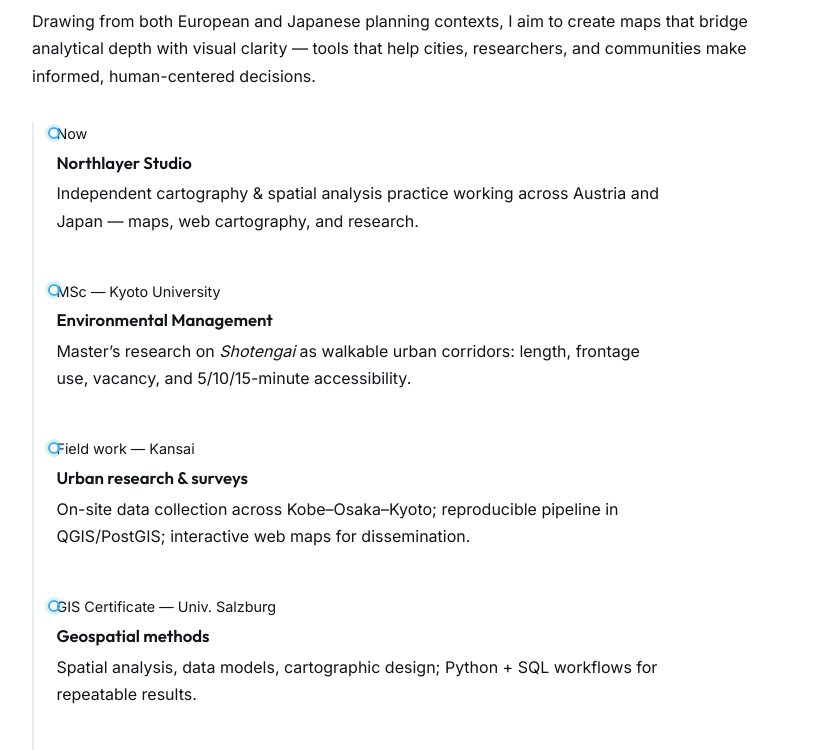
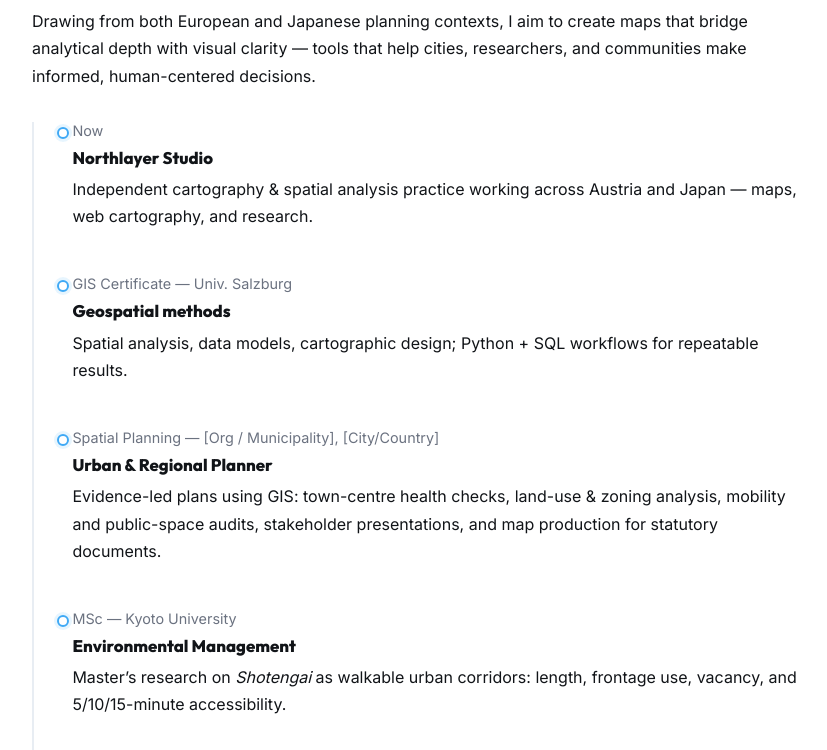
Before and after one commit to KansaiGeoCoder/KansaiGeoCoder.github.io, a plain HTML site: page index.html in a window 1280 px wide. Shown: the part 2740-3490 px from the top of the page, without its empty margins (58-885 px from the left). Drawn offline with Linux system fonts and the light colour scheme.

Commit message:
Changes to about

```diff
--- a/index.html
+++ b/index.html
@@ -181,6 +181,25 @@
           </li>
           <li>
             <div class="t-point"></div>
+            <div class="t-meta">GIS Certificate — Univ. Salzburg</div>
+            <div class="t-body">
+              <h4>Geospatial methods</h4>
+              <p>Spatial analysis, data models, cartographic design; Python + SQL workflows for repeatable results.</p>
+            </div>
+          </li>
+          <li>
+            <div class="t-point" aria-hidden="true"></div>
+            <div class="t-meta">Spatial Planning — [Org / Municipality], [City/Country]</div>
+            <div class="t-body">
+              <h4>Urban & Regional Planner</h4>
+              <p>
+                Evidence-led plans using GIS: town-centre health checks, land-use & zoning analysis,
+                mobility and public-space audits, stakeholder presentations, and map production for statutory documents.
+              </p>
+            </div>
+          </li>
+          <li>
+            <div class="t-point"></div>
             <div class="t-meta">MSc — Kyoto University</div>
             <div class="t-body">
               <h4>Environmental Management</h4>
@@ -195,14 +214,6 @@
               <h4>Urban research & surveys</h4>
               <p>On-site data collection across Kobe–Osaka–Kyoto; reproducible pipeline in QGIS/PostGIS; interactive web
                 maps for dissemination.</p>
-            </div>
-          </li>
-          <li>
-            <div class="t-point"></div>
-            <div class="t-meta">GIS Certificate — Univ. Salzburg</div>
-            <div class="t-body">
-              <h4>Geospatial methods</h4>
-              <p>Spatial analysis, data models, cartographic design; Python + SQL workflows for repeatable results.</p>
             </div>
           </li>
           <li>
--- a/styles/style.css
+++ b/styles/style.css
@@ -598,7 +598,7 @@ footer {
   }
 }
 
-/* Timeline styling */
+/* Timeline (fixed spacing) */
 .timeline {
   margin-top: 2rem;
 }
@@ -608,13 +608,16 @@ footer {
   margin: 0;
   padding: 0;
   border-left: 2px solid var(--line);
-  padding-left: 1.4rem;
+  padding-left: 2.4rem;
+  /* was ~1.4rem → adds safe gutter */
   position: relative;
 }
 
 .timeline li {
   position: relative;
-  margin-bottom: 1.6rem;
+  margin: 0 0 1.6rem 0;
+  min-height: 1.4rem;
+  /* ensures room for the point */
 }
 
 .timeline li:last-child {
@@ -623,35 +626,38 @@ footer {
 
 .timeline .t-point {
   position: absolute;
-  left: -8px;
+  left: -15px;
+  /* move dot left so it never sits on text */
   top: 0.3rem;
   width: 12px;
   height: 12px;
-  background: var(--brand-primary);
+  background: #fff;
   border-radius: 50%;
-  box-shadow: 0 0 0 3px rgba(46, 196, 182, 0.2);
+  border: 2px solid var(--blue);
+  box-shadow: 0 0 0 3px rgba(63, 169, 245, .12);
 }
 
 .timeline .t-meta {
-  font-size: 0.9rem;
-  color: var(--brand-muted);
-  margin-bottom: 0.15rem;
+  font-size: .9rem;
+  color: var(--muted);
+  margin: 0 0 .2rem 0;
+  line-height: 1.3;
 }
 
 .timeline .t-body h4 {
-  margin: 0 0 0.2rem 0;
+  font-family: "Outfit";
+  margin: 0 0 .25rem 0;
   font-size: 1.05rem;
-  font-weight: 600;
 }
 
 .timeline .t-body p {
   margin: 0;
-  color: var(--brand-text);
-  max-width: 60ch;
+  color: var(--ink);
+  max-width: var(--read);
 }
 
 @media (max-width: 640px) {
   .timeline ol {
-    padding-left: 1rem;
+    padding-left: 2rem;
   }
 }
```
